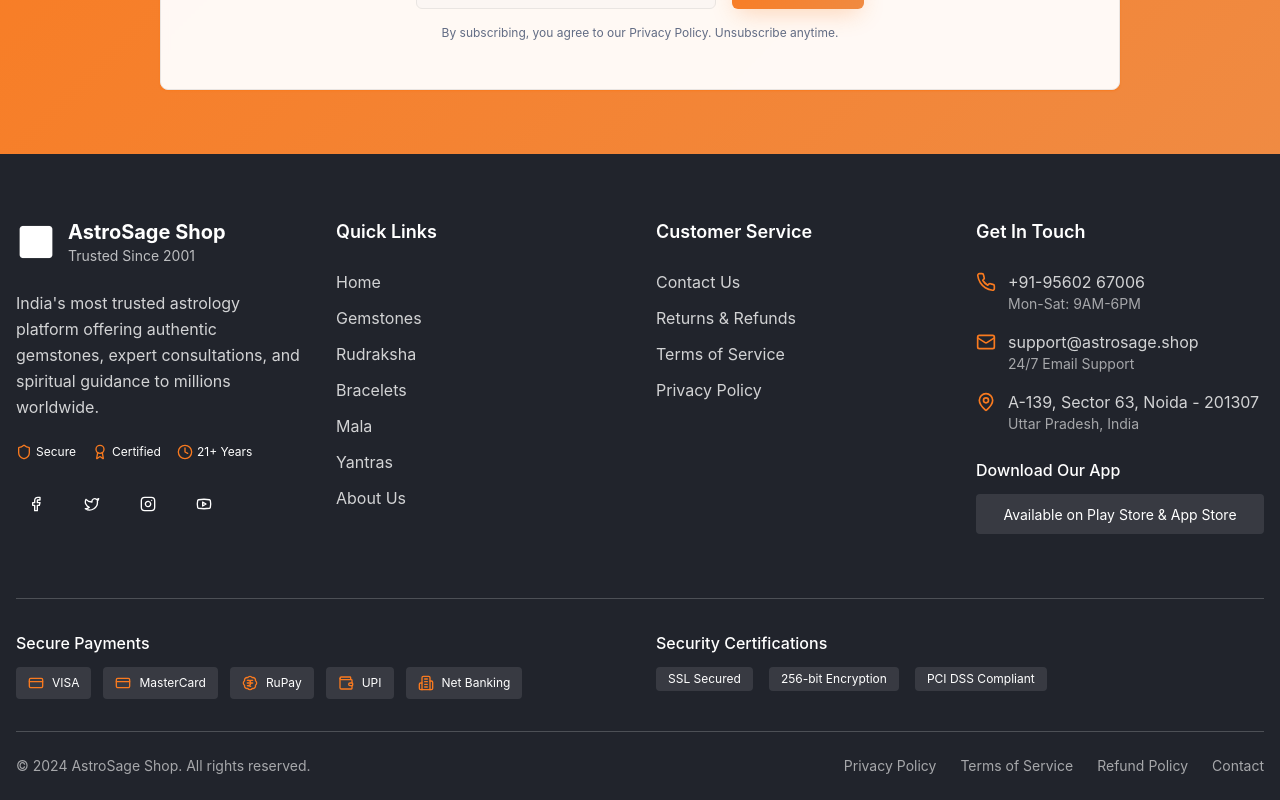
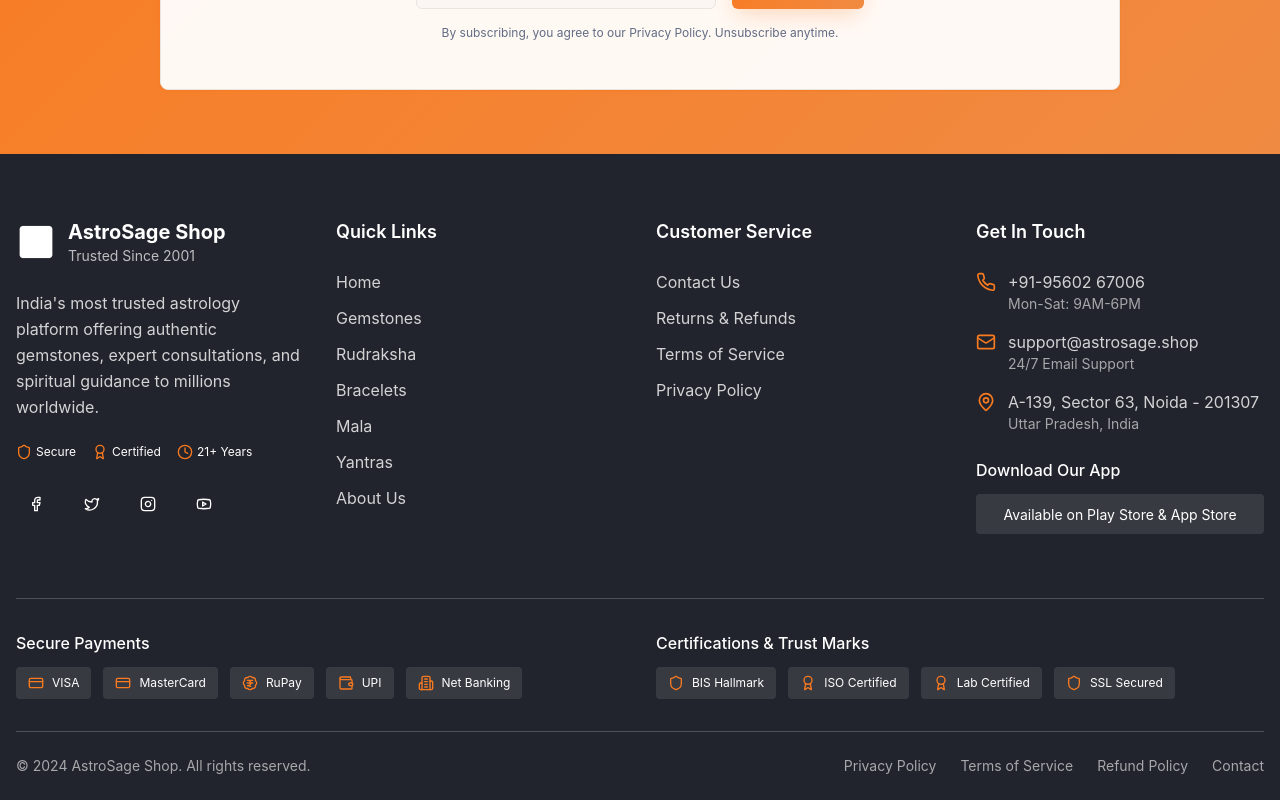
Before and after one commit to shambhu-cell/astro-cosmic-emporium, a React (Vite) app: page / in a window 1280 px wide. Shown: the part 8203-9003 px from the top of the page. Built offline with nearby package versions, Linux system fonts and the light colour scheme; the HTML template or start-up script is replaced by a standard one.

Commit message:
Add relevant badges to footer

```diff
--- a/src/components/Footer.tsx
+++ b/src/components/Footer.tsx
@@ -169,11 +169,24 @@ const Footer = () => {
               </div>
             </div>
             <div>
-              <h5 className="font-medium mb-3">Security Certifications</h5>
-              <div className="flex items-center space-x-4">
-                <div className="bg-background/10 rounded px-3 py-1 text-xs">SSL Secured</div>
-                <div className="bg-background/10 rounded px-3 py-1 text-xs">256-bit Encryption</div>
-                <div className="bg-background/10 rounded px-3 py-1 text-xs">PCI DSS Compliant</div>
+              <h5 className="font-medium mb-3">Certifications & Trust Marks</h5>
+              <div className="flex flex-wrap items-center gap-3">
+                <div className="bg-background/10 rounded px-3 py-2 flex items-center gap-2">
+                  <Shield className="h-4 w-4 text-primary" />
+                  <span className="text-xs">BIS Hallmark</span>
+                </div>
+                <div className="bg-background/10 rounded px-3 py-2 flex items-center gap-2">
+                  <Award className="h-4 w-4 text-primary" />
+                  <span className="text-xs">ISO Certified</span>
+                </div>
+                <div className="bg-background/10 rounded px-3 py-2 flex items-center gap-2">
+                  <Award className="h-4 w-4 text-primary" />
+                  <span className="text-xs">Lab Certified</span>
+                </div>
+                <div className="bg-background/10 rounded px-3 py-2 flex items-center gap-2">
+                  <Shield className="h-4 w-4 text-primary" />
+                  <span className="text-xs">SSL Secured</span>
+                </div>
               </div>
             </div>
           </div>
```
